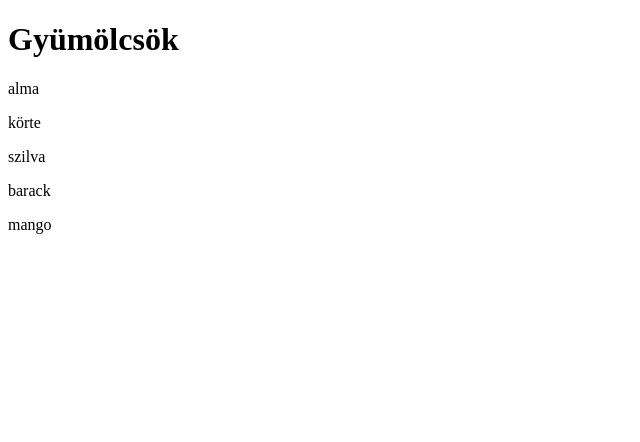
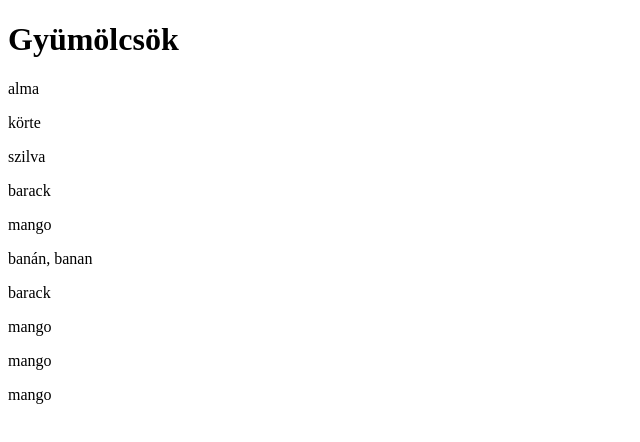
Before and after one commit to raganydavid/gyumi, a website: page index.html in a window 1280 px wide. Shown: the whole page, without its empty margins (0-640 px from the left). Drawn offline with Linux system fonts and the light colour scheme.

Commit message:
Tovabbi valtozasok

```diff
--- a/index.html
+++ b/index.html
@@ -12,11 +12,21 @@
 
     <p>körte</p>
 
-    <p>szilva</p>
+    <p contenteditable>szilva</p>
 
     <p>barack</p>
 
     <p>mango</p>
 
+    <div id="ketto" title="wa" >
+        banán, banan
+    </div>
+
+    <p>barack</p>
+
+    <p>mango</p>
+    <p>mango</p>
+    <p>mango</p>
+
 </body>
 </html>
--- a/package.json
+++ b/package.json
@@ -4,7 +4,8 @@
   "description": "",
   "main": "index.js",
   "scripts": {
-    "test": "echo \"Error: no test specified\" && exit 1"
+    "test": "echo \"Error: no test specified\" && exit 1",
+    "start": "npx lite-server"
   },
   "keywords": [],
   "author": "",
```
